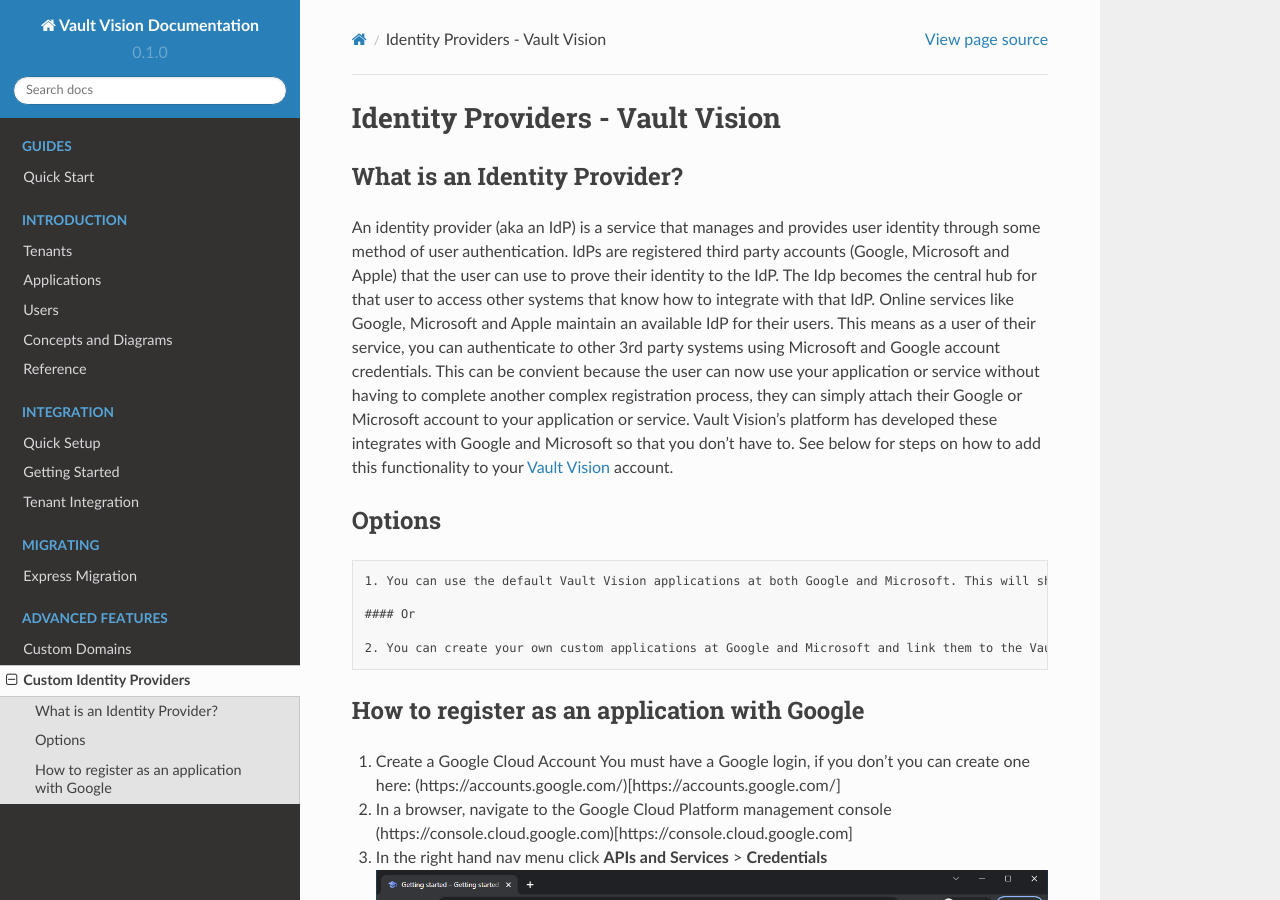
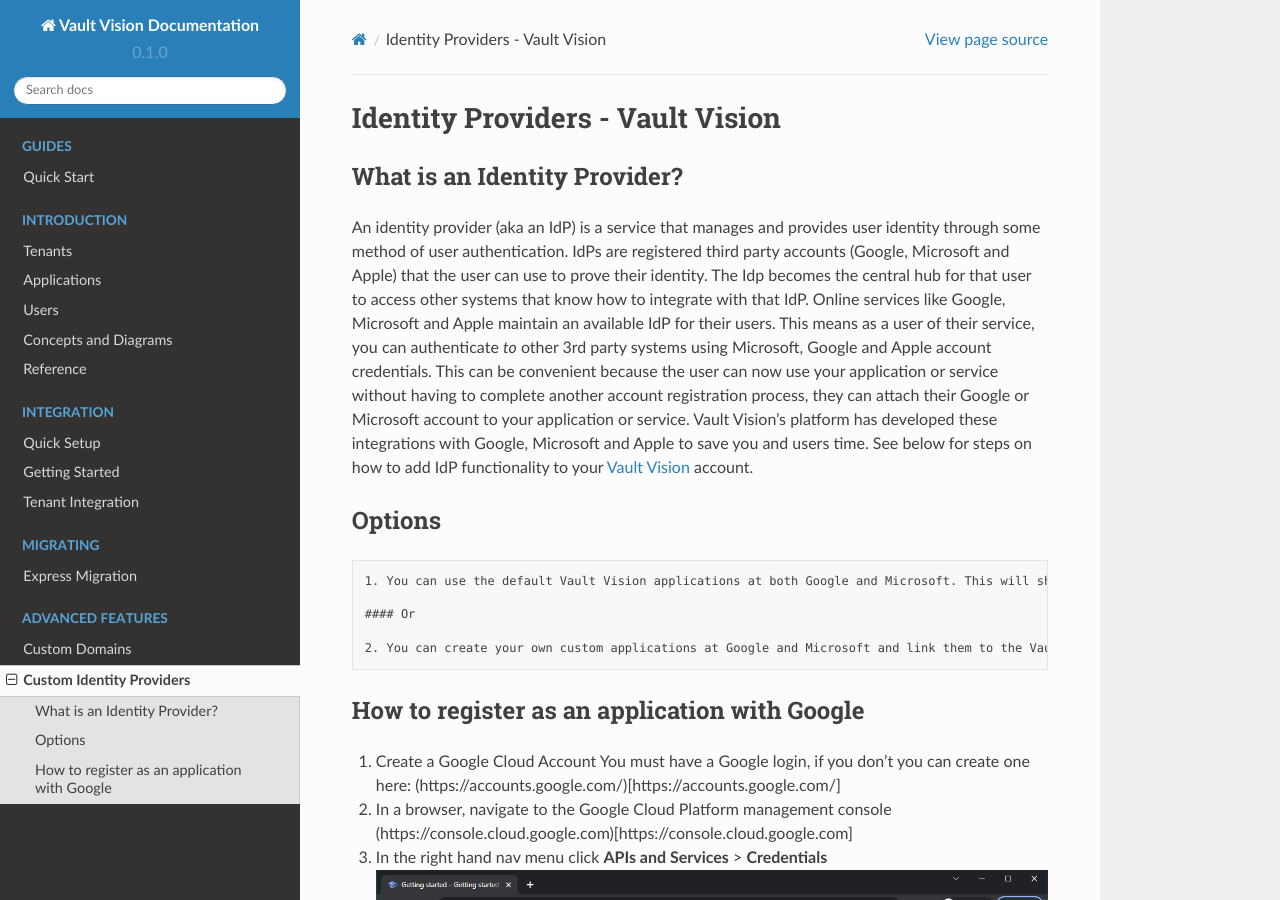
Before and after one commit to vaultvision/docs, a Sphinx documentation site: the page built from docs/source/identity_providers.md, in a window 1280 px wide and 900 px high. Built offline with Sphinx 7.4.7 and the Read the Docs theme 2.0.0, drawn with Linux system fonts in a browser that asks for light colours.

Commit message:
Update identity_providers.md

```diff
--- a/docs/source/identity_providers.md
+++ b/docs/source/identity_providers.md
@@ -3,7 +3,7 @@
 
 ## What is an Identity Provider?
 
-An identity provider (aka an IdP) is a service that manages and provides user identity through some method of user authentication. IdPs are registered third party accounts (Google, Microsoft and Apple) that the user can use to prove their identity to the IdP. The Idp becomes the central hub for that user to access other systems that know how to integrate with that IdP. Online services like Google, Microsoft and Apple maintain an available IdP for their users.  This means as a user of their service, you can authenticate _to_ other 3rd party systems using Microsoft and Google account credentials. This can be convient because the user can now use your application or service without having to complete another complex registration process, they can simply attach their Google or Microsoft account to your application or service. Vault Vision's platform has developed these integrates with Google and Microsoft so that you don't have to.  See below for steps on how to add this functionality to your [Vault Vision](https://vaultvision.com) account.
+An identity provider (aka an IdP) is a service that manages and provides user identity through some method of user authentication. IdPs are registered third party accounts (Google, Microsoft and Apple) that the user can use to prove their identity. The Idp becomes the central hub for that user to access other systems that know how to integrate with that IdP. Online services like Google, Microsoft and Apple maintain an available IdP for their users. This means as a user of their service, you can authenticate _to_ other 3rd party systems using Microsoft, Google and Apple account credentials. This can be convenient because the user can now use your application or service without having to complete another account registration process, they can  attach their Google or Microsoft account to your application or service. Vault Vision's platform has developed these integrations with Google, Microsoft and Apple to save you and users time. See below for steps on how to add IdP functionality to your [Vault Vision](https://vaultvision.com) account.
 
 ## Options
 
```
